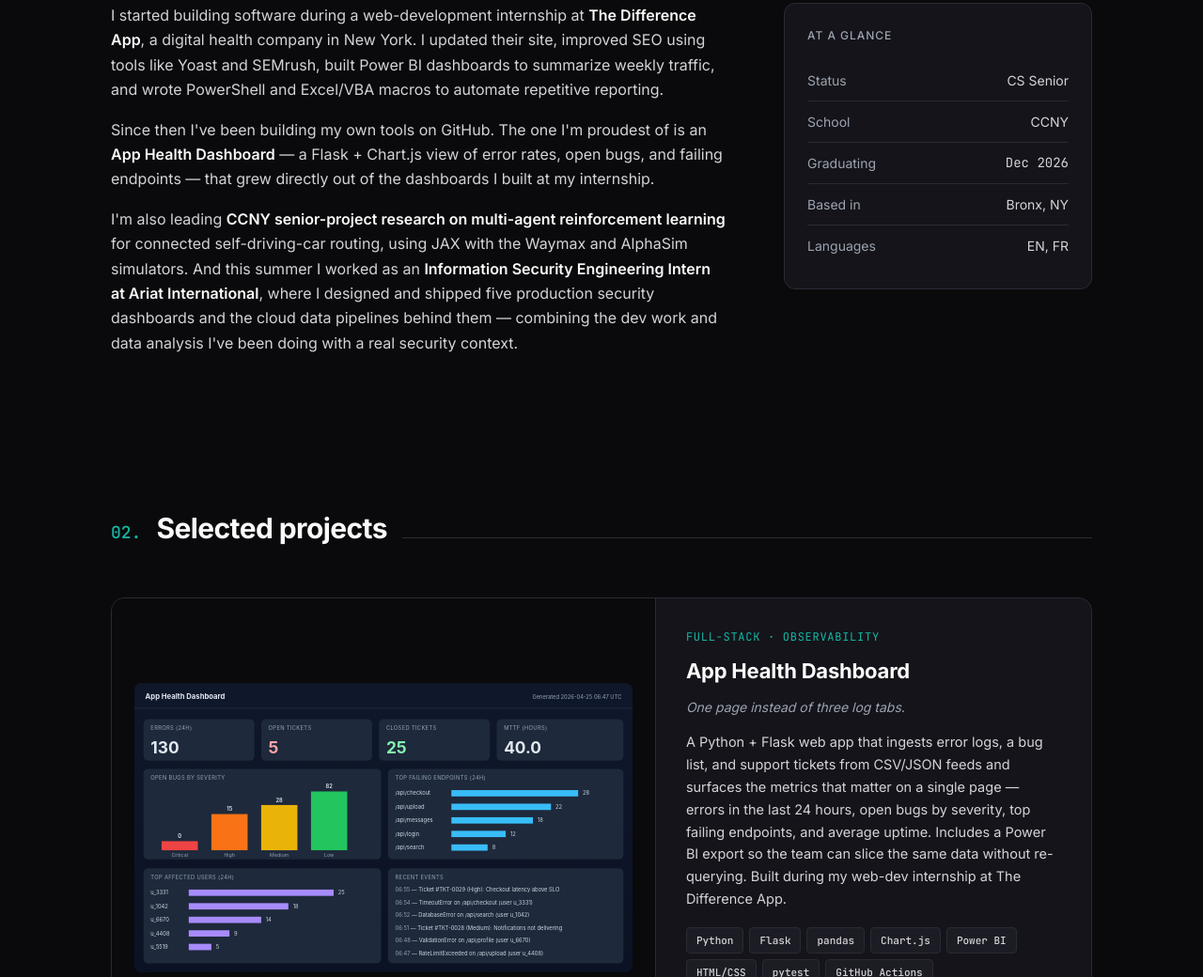
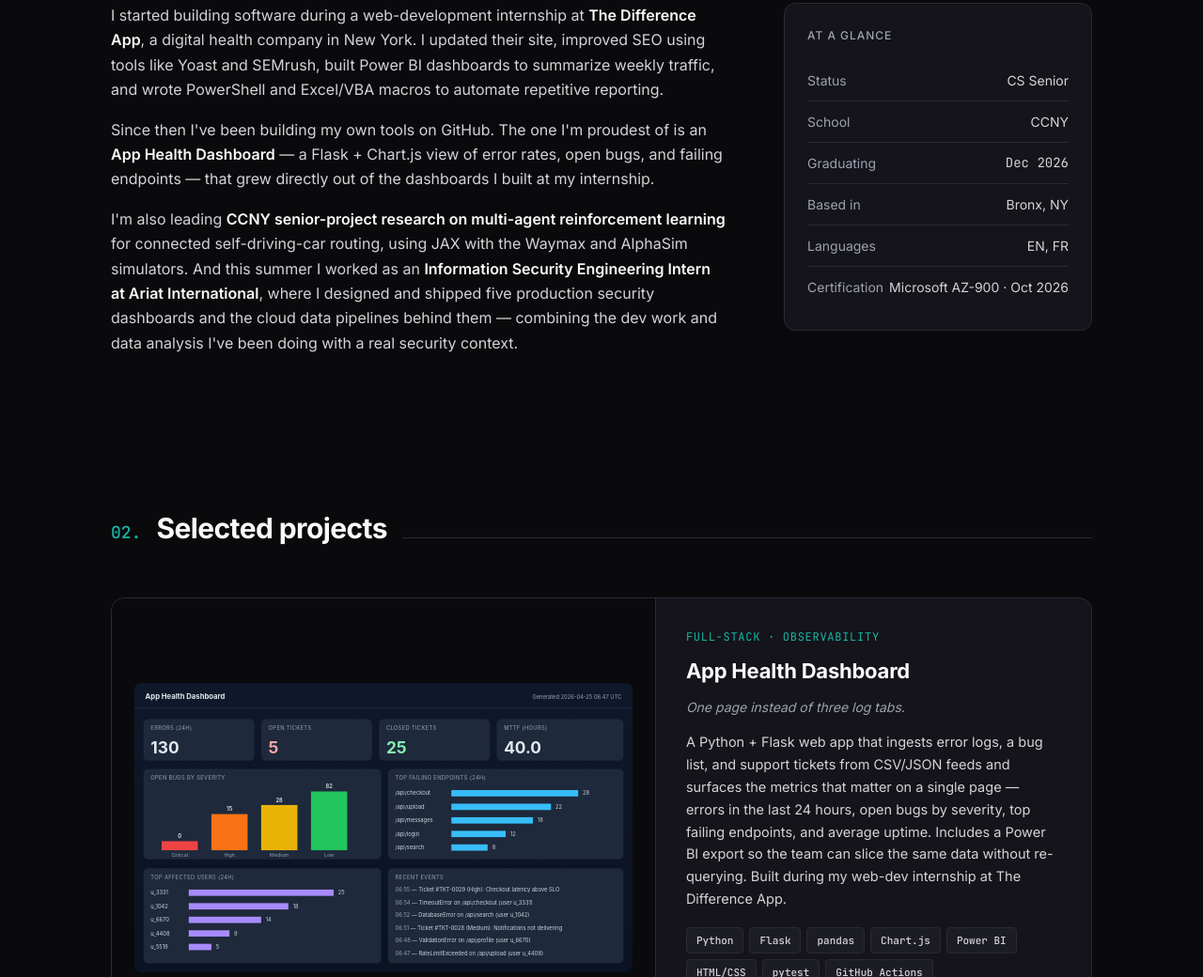
Before and after one commit to diallosanazy/diallosanazy.github.io, a plain HTML site: page index.html in a window 1280 px wide. Shown: the part 915-1955 px from the top of the page at 94% size. Drawn offline with Linux system fonts and the light colour scheme.

Commit message:
Add AZ-900 certification

```diff
--- a/index.html
+++ b/index.html
@@ -761,6 +761,7 @@ footer {
         <li><span>Graduating</span><span class="mono">Dec 2026</span></li>
         <li><span>Based in</span><span>Bronx, NY</span></li>
         <li><span>Languages</span><span>EN, FR</span></li>
+        <li><span>Certification</span><span>Microsoft AZ-900 · Oct 2026</span></li>
       </ul>
     </div>
   </div>
```
